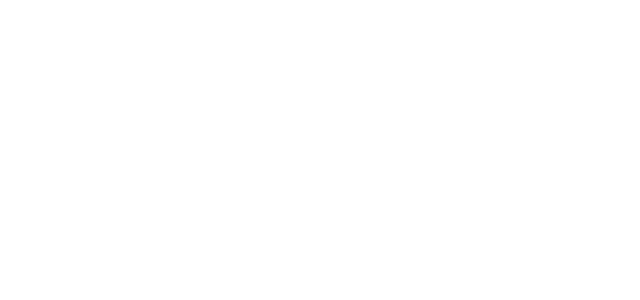
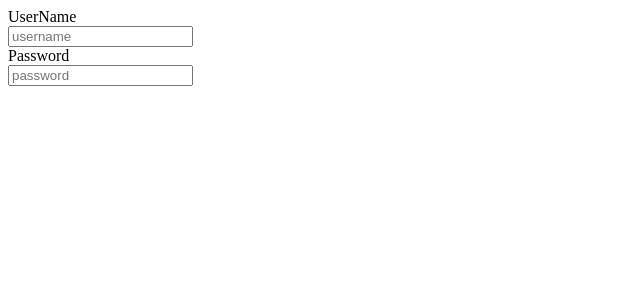
Before and after one commit to org-git/cas, a Vue app: page /#/login in a window 1280 px wide. Shown: the top 300 px of the page, without its empty margins (0-640 px from the left). Built offline with nearby package versions, Linux system fonts and the light colour scheme.

Commit message:
add dependicy

```diff
--- a/package.json
+++ b/package.json
@@ -11,7 +11,13 @@
     "dev-build": "vue-cli-service build --mode development"
   },
   "dependencies": {
+    "@types/axios": "^0.14.0",
+    "@types/bootstrap": "^4.3.0",
+    "@types/js-cookie": "^2.2.2",
+    "axios": "^0.19.0",
+    "bootstrap": "^4.3.1",
     "core-js": "^2.6.5",
+    "js-cookie": "^2.2.0",
     "register-service-worker": "^1.6.2",
     "vue": "^2.6.10",
     "vue-class-component": "^7.0.2",
--- a/public/index.html
+++ b/public/index.html
@@ -1,15 +1,17 @@
 <!DOCTYPE html>
 <html lang="en">
+
 <head>
   <meta http-equiv="X-UA-Compatible" content="IE=edge">
   <meta name="viewport" content="width=device-width,initial-scale=1.0">
   <meta http-equiv="Content-Type" content="text/html; charset=utf-8" />
   <meta name="viewport" content="width=device-width, initial-scale=1, maximum-scale=1">
-    <meta name="author" content="dev020"/>
+  <meta name="author" content="dev020" />
   <meta name="keywords" content="CAS, UAP" />
   <link rel="icon" href="<%= BASE_URL %>favicon.ico">
   <title>Central Authentication Service</title>
 </head>
+
 <body>
   <noscript>
     <strong>We're sorry but cas doesn't work properly without JavaScript enabled. Please enable it to continue.</strong>
@@ -17,4 +19,5 @@
   <div id="app"></div>
   <!-- built files will be auto injected -->
 </body>
+
 </html>
--- a/src/main.ts
+++ b/src/main.ts
@@ -2,9 +2,16 @@ import Vue from "vue";
 import App from "./App.vue";
 import router from "./router";
 import store from "./store";
+import Component from "vue-class-component";
 import "./registerServiceWorker";
 
 Vue.config.productionTip = false;
+
+Component.registerHooks([
+  "beforeRouteEnter",// 进入路由之前
+  "beforeRouteLeave",// 离开路由之前
+  "beforeRouteUpdate"
+]);
 
 new Vue({
   router,
--- a/src/router.ts
+++ b/src/router.ts
@@ -18,6 +18,11 @@ export default new Router({
           // which is lazy-loaded when the route is visited.
           component: () =>
             import(/* webpackChunkName: "about" */ "./views/About.vue")
+        },
+        {
+          path: "/login",
+          name: "login",
+          component: resolve => require(["@/views/login.vue"], resolve)
         }
       ]
     },
--- a/src/views/layout.vue
+++ b/src/views/layout.vue
@@ -1,3 +1,5 @@
 <template>
-  <router-view></router-view>
+  <section class="container">
+    <router-view></router-view>
+  </section>
 </template>
--- /dev/null
+++ b/src/views/login.vue
@@ -0,0 +1,18 @@
+<template>
+    <section>
+        <form role="form" class="form-horizontal col-md-6 col-md-offset-3">
+            <div class="form-group col-md-3">
+                <label for="username" class="control-label col-md-4">UserName</label>
+                <div class="input-group col-md-8">
+                    <input type="text" class="form-control" id="username" placeholder="username">
+                </div>
+            </div>
+            <div class="form-group col-md-3">
+                <label for="password" class="control-label col-md-4">Password</label>
+                <div class="input-group col-md-8">
+                    <input type="password" class="form-control" id="username" placeholder="password">
+                </div>
+            </div>
+        </form>
+    </section>
+</template>
--- a/vue.config.js
+++ b/vue.config.js
@@ -1,8 +1,8 @@
 module.exports = {
   // 基本路径
-    publicPath: process.env.NODE_ENV === 'production' ? '/cas' : '/',//注意新版本这里改成了publicpath
+  publicPath: process.env.NODE_ENV === "production" ? "/cas" : "/", //注意新版本这里改成了publicpath
   // 输出文件目录
-    outputDir: 'docs',
+  outputDir: "docs",
   // eslint-loader 是否在保存的时候检查
   lintOnSave: true,
   // use the full build with in-browser compiler?
@@ -10,8 +10,8 @@ module.exports = {
   runtimeCompiler: false,
   // webpack配置
   // see https://github.com/vuejs/vue-cli/blob/dev/docs/webpack.md
-    chainWebpack: () => { },
-    configureWebpack: () => { },
+  chainWebpack: () => {},
+  configureWebpack: () => {},
   // vue-loader 配置项
   // https://vue-loader.vuejs.org/en/options.html
   // vueLoader: {},
@@ -24,13 +24,15 @@ module.exports = {
     // 开启 CSS source maps?
     sourceMap: false,
     // css预设器配置项
-        loaderOptions: {},
+    loaderOptions: {
+      sass: { data: `@import '@/assets/sass/style.sass';` } //引入全局sass样式
+    },
     // 启用 CSS modules for all css / pre-processor files.
     modules: false
   },
   // use thread-loader for babel & TS in production build
   // enabled by default if the machine has more than 1 cores
-    parallel: require('os').cpus().length > 1,
+  parallel: require("os").cpus().length > 1,
   // 是否启用dll
   // See https://github.com/vuejs/vue-cli/blob/dev/docs/cli-service.md#dll-mode
   // dll: false,
@@ -39,16 +41,16 @@ module.exports = {
   pwa: {},
   // webpack-dev-server 相关配置
   devServer: {
-        open: process.platform === 'darwin',
-        host: '0.0.0.0',
+    open: process.platform === "darwin",
+    host: "0.0.0.0",
     port: 8080,
     https: false,
     hotOnly: false,
     proxy: null, // 设置代理
-        before: app => { }
+    before: app => {}
   },
   // 第三方插件配置
   pluginOptions: {
     // ...
   }
-}
+};
```
Also changed, not shown: src/App.vue (line endings or trailing spaces), src/assets/sass/style.sass (added), src/views/console/layout.vue (line endings or trailing spaces), 1 other file (tests, documents, lock files or other folders). Lines whose indentation alone changed are shown as unchanged.
